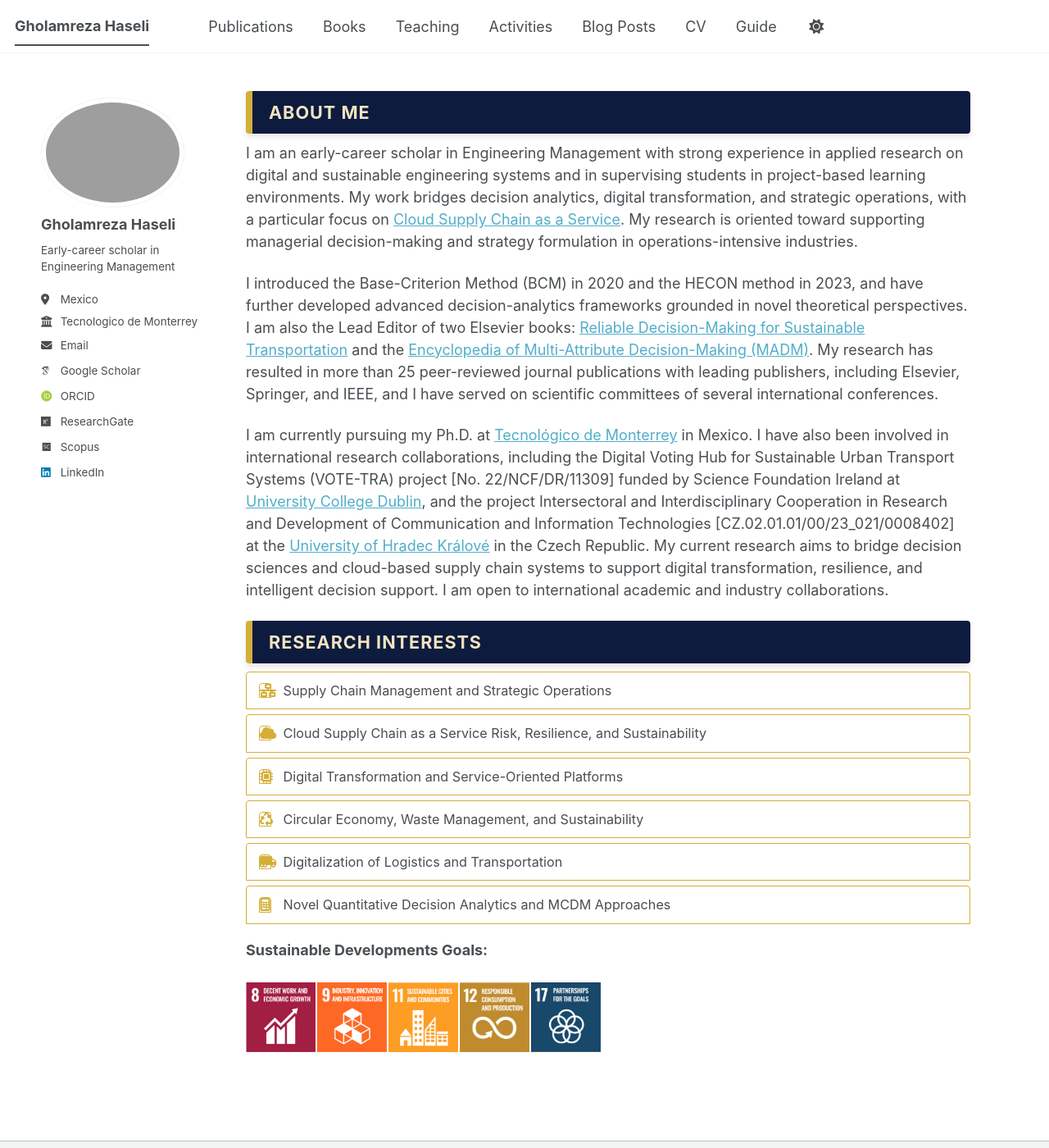
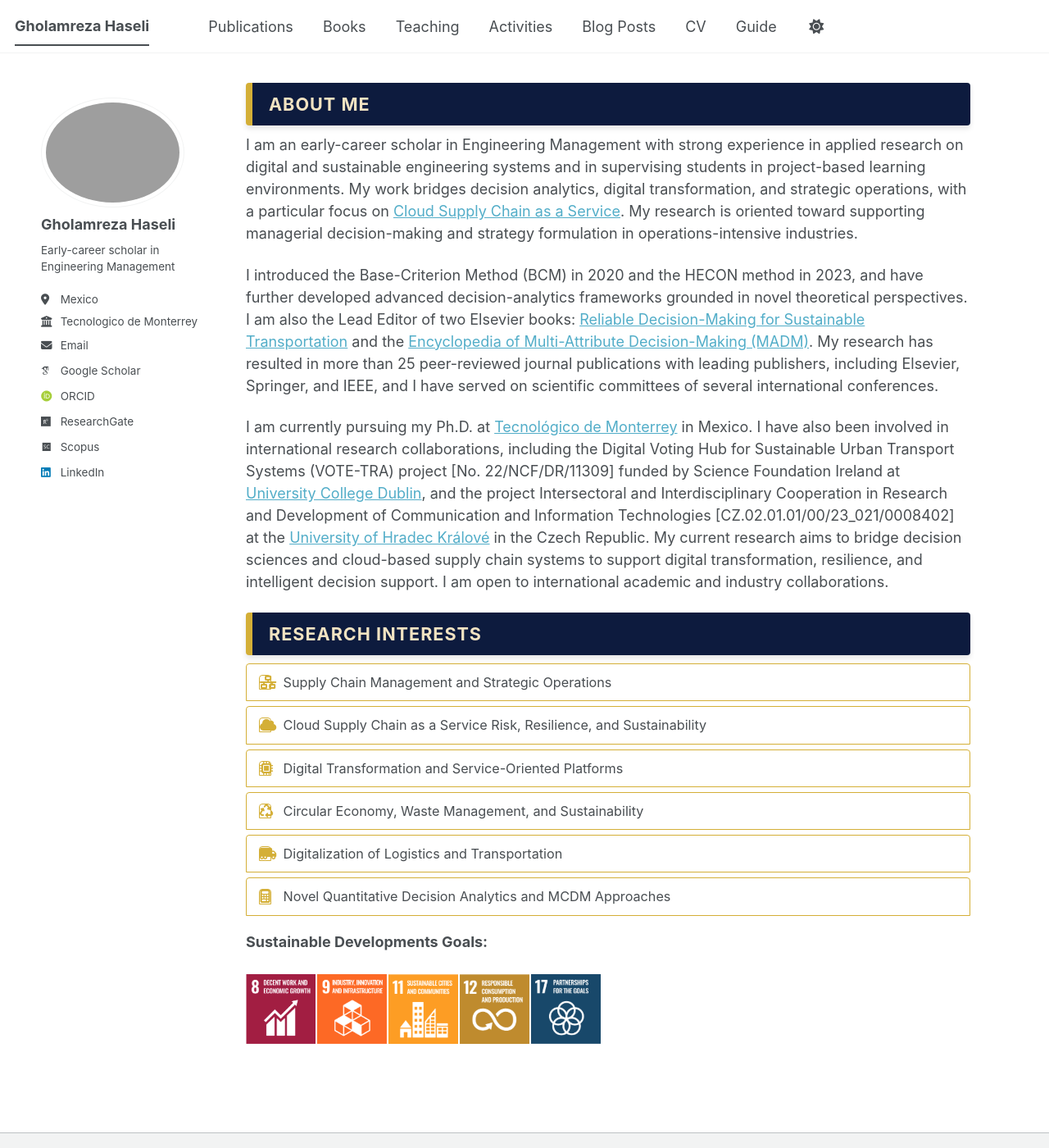
Before and after one commit to Gholamreza-Haseli/Gholamreza-Haseli.github.io, a Jekyll site: the page built from _pages/about.md, in a window 1280 px wide and 1400 px high. Shown: the whole window at 82% size. Built offline with Jekyll 4.4.1, drawn with Linux system fonts in a browser that asks for light colours; some web fonts are replaced; a script bundle is joined from its source files by our own code; library files that are not in the unit come from our copies.

Commit message:
Update main.scss

```diff
--- a/assets/css/main.scss
+++ b/assets/css/main.scss
@@ -41,23 +41,3 @@
     "vendor/font-awesome/solid",
     "vendor/font-awesome/brands"
 ;
-
-.page {
-  margin-top: 10px !important;
-   margin-left: -10px !important;
-  padding-top: 0 !important;
-}
-
-.page__content {
-  margin-top: 0 !important;
-}
-
-#main {
-  padding-top: 0 !important;
-}
-
-/* فاصله بین نام و متن sidebar */
-
-.author__content {
-  margin-bottom: 10px !important;
-}
```
